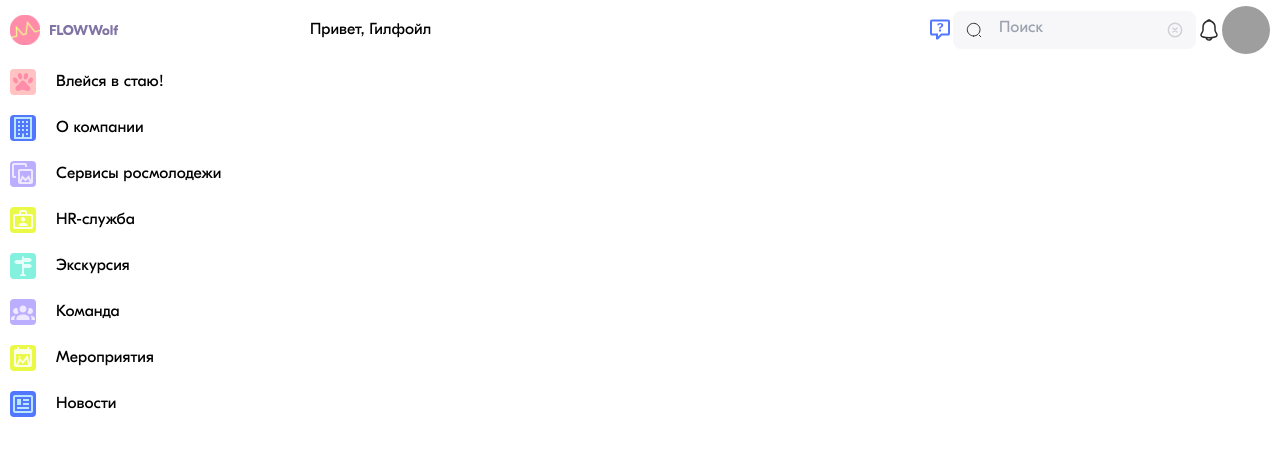
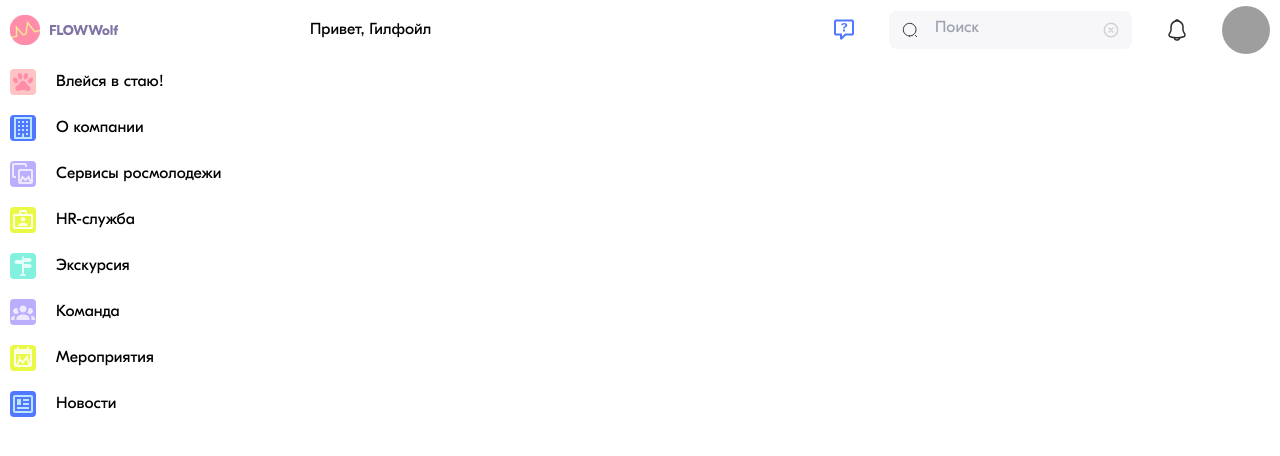
Before and after one commit to AiorNerok/the_youth_USSR, a React (Create React App) app in the folder client/: page / in a window 1280 px wide. Shown: the top 456 px of the page. Built offline with nearby package versions, Linux system fonts and the light colour scheme; grey boxes are pictures that could not be loaded; the HTML template or start-up script is replaced by a standard one.

Commit message:
Add files via upload

```diff
--- a/client/src/components/Header.tsx
+++ b/client/src/components/Header.tsx
@@ -14,7 +14,8 @@ export const Header: FC = () => {
       <div>
         <h3 className="font-gt hidden md:block">Привет, Гилфойл</h3>
       </div>
-    <div className="flex-1"/>
+      <div className="flex-1" />
+      <div className="[&>*]:mr-8 last:[&>*]:mr-0 flex items-center">
         <div>
           <span>
             <HelpIcon />
@@ -39,6 +40,7 @@ export const Header: FC = () => {
           <NotificationIcon />
         </div>
         <Dropdown />
+      </div>
     </header>
   );
 };
```
Lines whose indentation alone changed are shown as unchanged.
